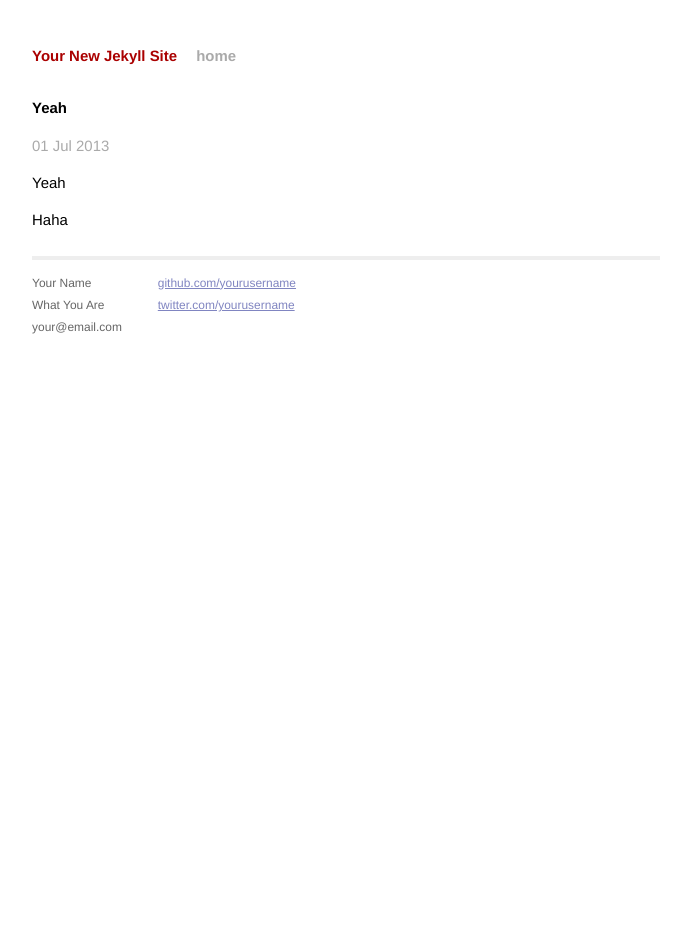
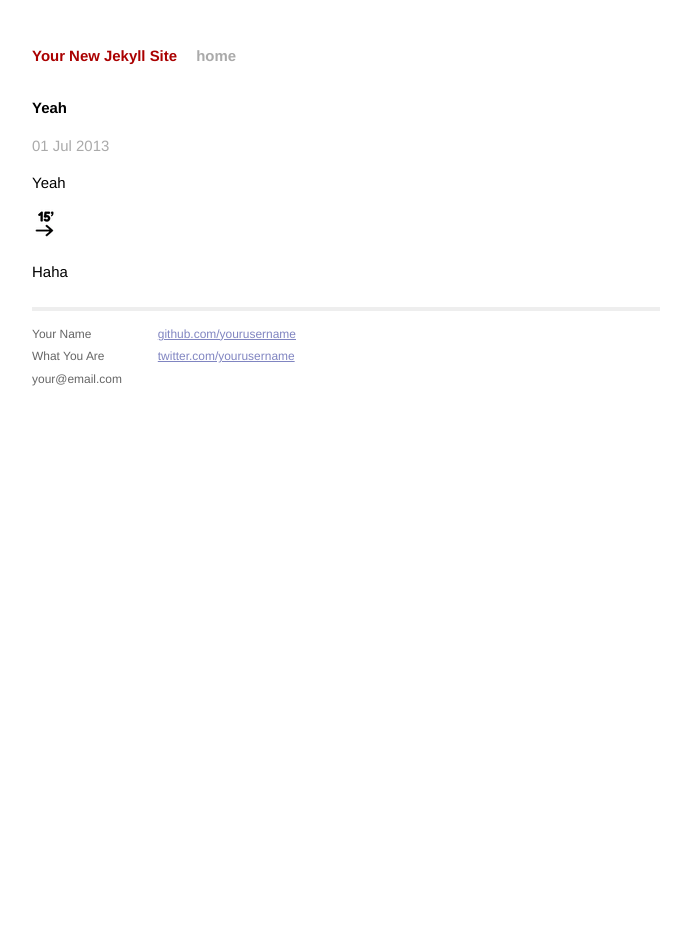
Before and after one commit to kongtest/kongtest.github.io, a Jekyll site: the page built from _posts/2013-07-01-yeah.md, in a window 1280 px wide. Shown: the whole page, without its empty margins (294-985 px from the left). Built offline with Jekyll 4.4.1, drawn with Linux system fonts in a browser that asks for light colours.

Commit message:
Update filename: _posts/2013-07-01-yeah.md

```diff
--- a/_posts/2013-07-01-yeah.md
+++ b/_posts/2013-07-01-yeah.md
@@ -5,4 +5,6 @@
 Yeah
 
 
+![](/images/4c2db9c5-7c94-4f15-98a7-08da19b24536/appstore-icon@.png)
+
 Haha
```
